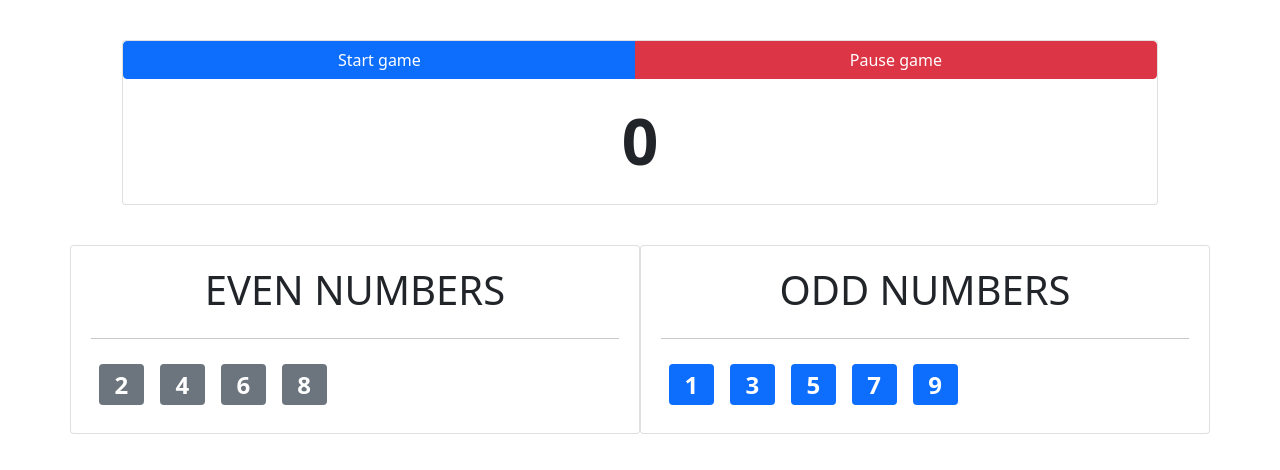
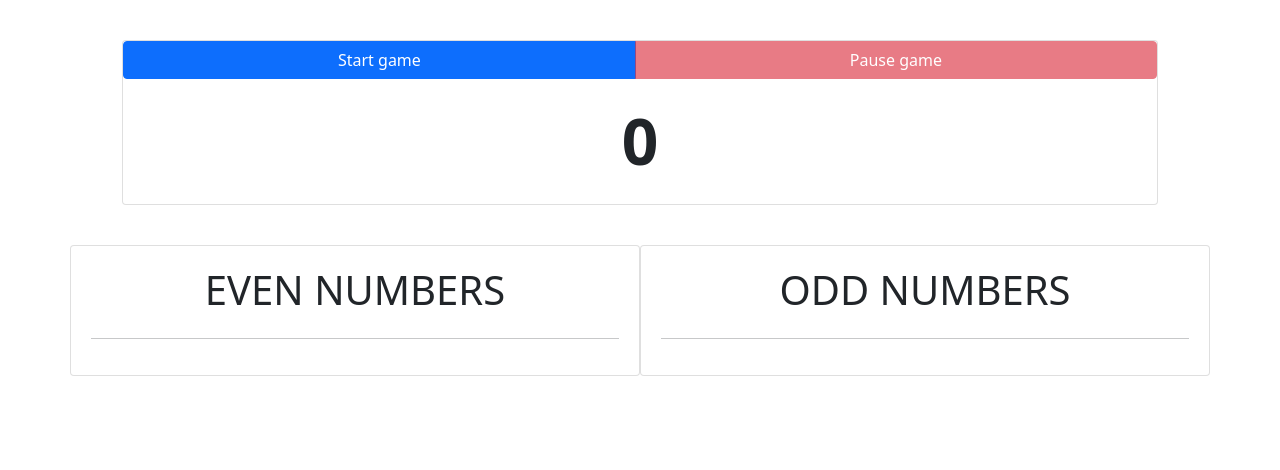
Before and after one commit to kamil-nawrot/recipe-book, an Angular app: page / in a window 1280 px wide. Shown: the top 470 px of the page. Built offline with nearby package versions, Linux system fonts and the light colour scheme.

Commit message:
finished the game logic

```diff
--- a/src/app/app.component.html
+++ b/src/app/app.component.html
@@ -21,7 +21,7 @@
     <div class="col card">
       <h1 class="text-center text-uppercase">Odd numbers</h1>
       <hr />
-      <div class="flex-row">
+      <div class="flex-row align-content-stretch">
         <app-odd-number *ngFor="let odd of oddNumbers" [number]="odd"></app-odd-number>
       </div>
     </div>
--- a/src/app/app.component.ts
+++ b/src/app/app.component.ts
@@ -20,11 +20,12 @@ export class AppComponent {
   //   this.serverElements.push(blueprintData)
   // }
 
-  evenNumbers = [2, 4, 6, 8]
-  oddNumbers = [1, 3, 5, 7, 9]
+  evenNumbers: number[] = []
+  oddNumbers: number[] = []
 
   onValueChange(value: number) {
     console.log("Current value: " + value)
+    value % 2 === 0 ? this.evenNumbers.push(value) : this.oddNumbers.push(value)
   }
 
 }
--- a/src/app/playground/number-game/game-control/game-control.component.html
+++ b/src/app/playground/number-game/game-control/game-control.component.html
@@ -1,8 +1,8 @@
 <article class="card">
   <section class="row">
     <div class="col-xs-12 btn-group">
-      <button class="btn btn-primary" (click)="onStartGame()">Start game</button>
-      <button class="btn btn-danger" (click)="onPauseGame()">Pause game</button>
+      <button class="btn btn-primary" (click)="onStartGame()" [disabled]="isGameStarted">Start game</button>
+      <button class="btn btn-danger" (click)="onPauseGame()" [disabled]="!isGameStarted">Pause game</button>
     </div>
   </section>
   <section class="row">
--- a/src/app/playground/number-game/game-control/game-control.component.ts
+++ b/src/app/playground/number-game/game-control/game-control.component.ts
@@ -7,6 +7,8 @@ import {interval} from "rxjs";
   styleUrls: ['./game-control.component.css']
 })
 export class GameControlComponent implements OnInit {
+
+  isGameStarted = false
 
   intervalId = 0
   counterValue = 0
@@ -18,6 +20,7 @@ export class GameControlComponent implements OnInit {
   }
 
   onStartGame() {
+    this.isGameStarted = true
     this.intervalId = setInterval(() => {
       this.counterValue++
       this.valueChange.emit(this.counterValue)
@@ -25,6 +28,7 @@ export class GameControlComponent implements OnInit {
   }
 
   onPauseGame() {
+    this.isGameStarted = false
     clearInterval(this.intervalId)
   }
 
```
